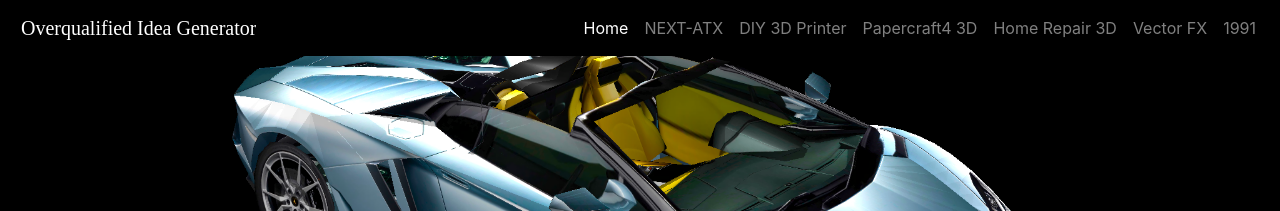
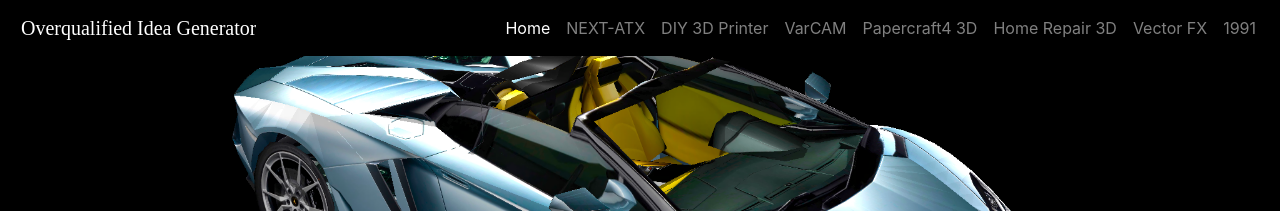
Before and after one commit to iworld4us/iworld4us.github.io, a Jekyll site: the page built from index.html, in a window 1280 px wide. Shown: the top 211 px of the page. Built offline with Jekyll 4.4.1, drawn with Linux system fonts in a browser that asks for light colours; nearby versions of some CDN libraries; some web fonts are replaced.

Commit message:
Add VarCAM to menu

```diff
--- a/_layouts/default.html
+++ b/_layouts/default.html
@@ -38,6 +38,9 @@
                 </li>
                 <li class="nav-item {% if page.title == "DIY 3D Printer" %}active{% endif %}">
                     <a class="nav-link" href="/diy-3d-printer">DIY 3D Printer</a>
+                </li>
+                <li class="nav-item {% if page.title == "VarCAM" %}active{% endif %}">
+                    <a class="nav-link" href="/VarCAM">VarCAM</a>
                 </li>
                 <li class="nav-item {% if page.title == "Papercraft4 3D" %}active{% endif %}">
                     <a class="nav-link" href="/Papercraft4-3D">Papercraft4 3D</a>
```
